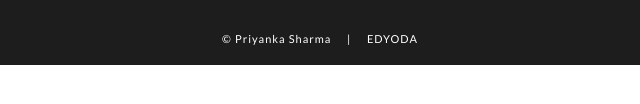
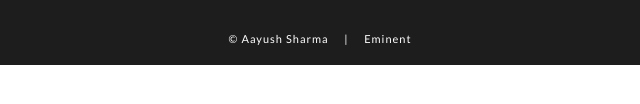
Before and after one commit to Aayush-sh23/eminent2.0, a plain HTML site: page footer.html in a window 1280 px wide. Shown: the part 228-332 px from the top of the page, 320-960 px from the left. Drawn offline with Linux system fonts and the light colour scheme.

Commit message:
Add files via upload

```diff
--- a/footer.html
+++ b/footer.html
@@ -45,7 +45,7 @@
                     <p> united states </p>
                 </div>
             </div>
-            <div id="credit"><a href="https://linkedin.com/in/priyanka-sharma-b79401142"> © Priyanka Sharma </a> &nbsp&nbsp&nbsp | &nbsp&nbsp&nbsp <a href="https://www.edyoda.com/" target="_blank"> EDYODA </a></div>
+            <div id="credit"><a href="https://www.linkedin.com/in/aayush-sharma-48bbba283/"> © Aayush Sharma </a> &nbsp&nbsp&nbsp | &nbsp&nbsp&nbsp <a href="https://www.edyoda.com/" target="_blank"> Eminent </a></div>
         </section>
 
     </footer>
```
